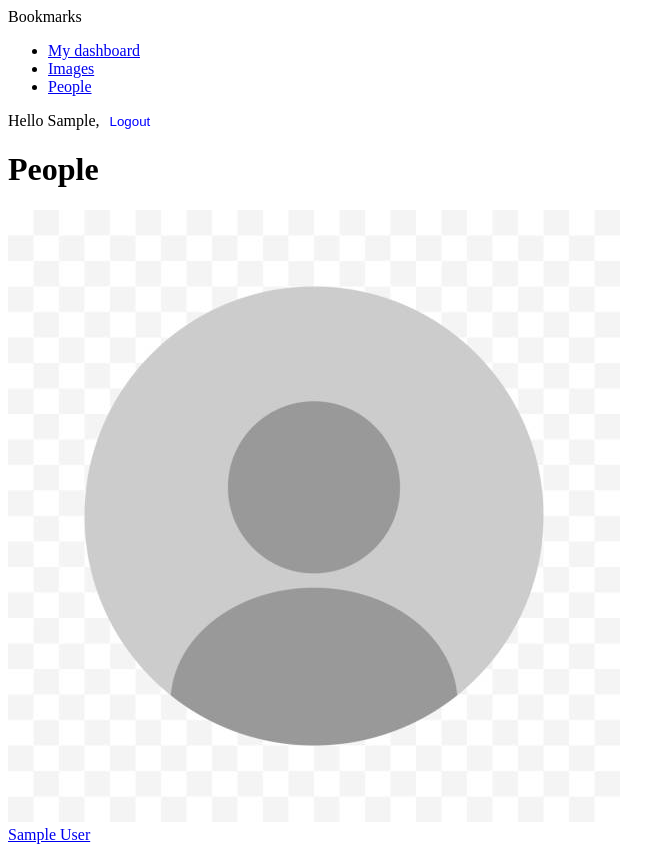
After one commit to asim-wecodethat/social-app, a Django app: page /account/users/ in a window 1280 px wide. The commit adds this page. Shown: the whole page, without its empty margins (0-655 px from the left). Run offline with Django 5.2, Linux system fonts and the light colour scheme; the visitor is signed in with stand-in values (Sample User, id 1); data comes from the database, SQL or seed files in the repository; some libraries are stand-ins or nearby versions.

Commit message:
Implement follow system with many-to-many relationships
- Created an intermediary model to manage user follows
- Developed list and detail views for user profiles

```diff
--- a/account/apps.py
+++ b/account/apps.py
@@ -4,3 +4,6 @@ from django.apps import AppConfig
 class AccountConfig(AppConfig):
     default_auto_field = "django.db.models.BigAutoField"
     name = "account"
+
+    def ready(self):
+        import account.signals  # noqa: F401
--- a/account/models.py
+++ b/account/models.py
@@ -1,4 +1,5 @@
 from django.conf import settings
+from django.contrib.auth import get_user_model
 from django.db import models
 
 
@@ -9,3 +10,28 @@ class Profile(models.Model):
 
     def __str__(self):
         return f"Profile for user {self.user.username}"
+
+
+class Contact(models.Model):
+    user_from = models.ForeignKey(
+        settings.AUTH_USER_MODEL, related_name="rel_from_set", on_delete=models.CASCADE
+    )
+    user_to = models.ForeignKey(
+        settings.AUTH_USER_MODEL, related_name="rel_to_set", on_delete=models.CASCADE
+    )
+    created = models.DateTimeField(auto_now_add=True, db_index=True)
+
+    class Meta:
+        ordering = ("-created",)
+
+    def __str__(self):
+        return f"{self.user_from} follows {self.user_to}"
+
+
+user_model = get_user_model()
+user_model.add_to_class(
+    "following",
+    models.ManyToManyField(
+        "self", through=Contact, related_name="followers", symmetrical=False
+    ),
+)
--- /dev/null
+++ b/account/signals.py
@@ -0,0 +1,18 @@
+from django.contrib.auth import get_user_model
+from django.db.models.signals import post_save
+from django.dispatch import receiver
+
+from .models import Profile
+
+User = get_user_model()
+
+
+@receiver(post_save, sender=User)
+def create_user_profile(sender, instance, created, **kwargs):
+    if created:
+        Profile.objects.create(user=instance)
+
+
+@receiver(post_save, sender=User)
+def save_user_profile(sender, instance, **kwargs):
+    instance.profile.save()
--- /dev/null
+++ b/account/templates/account/user/list.html
@@ -0,0 +1,26 @@
+{% extends "base.html" %}
+{% load thumbnail %}
+{% load static %}
+
+{% block title %}People{% endblock %}
+{% block content %}
+<h1>People</h1>
+<div id="people-list">
+    {% for user in users %}
+    <div class="user">
+        <a href="{{ user.get_absolute_url }}">
+            {% if user.profile and user.profile.photo %}
+                <img src="{% thumbnail user.profile.photo 180x180 %}">
+            {% else %}
+            <img src="{% static 'account/default_profile_image.jpg' %}">
+            {% endif %}
+        </a>
+        <div class="info">
+            <a href="{{ user.get_absolute_url }}" class="title">
+                {{ user.get_full_name }}
+            </a>
+        </div>
+    </div>
+    {% endfor %}
+</div>
+{% endblock %}
--- a/account/templates/base.html
+++ b/account/templates/base.html
@@ -17,7 +17,7 @@
               <a href="{% url 'images:list' %}">Images</a>
             </li>
             <li {% if section == "people" %}class="selected"{% endif %}>
-              <a href="#">People</a>
+              <a href="{% url 'user_list' %}">People</a>
             </li>
           </ul>
         {% endif %}
--- a/account/urls.py
+++ b/account/urls.py
@@ -37,4 +37,6 @@ urlpatterns = [
     ),
     path("register/", views.register, name="register"),
     path("edit/", views.edit, name="edit"),
+    path("users/", views.user_list, name="user_list"),
+    path("users/<username>/", views.user_detail, name="user_detail"),
 ]
--- a/account/views.py
+++ b/account/views.py
@@ -1,6 +1,7 @@
 from django.contrib import messages
 from django.contrib.auth.decorators import login_required
-from django.shortcuts import render
+from django.contrib.auth.models import User
+from django.shortcuts import get_object_or_404, render
 
 from .forms import ProfileEditForm, UserEditForm, UserRegistrationForm
 from .models import Profile
@@ -50,3 +51,19 @@ def edit(request):
             "profile_form": profile_form,
         },
     )
+
+
+@login_required
+def user_list(request):
+    users = User.objects.filter(is_active=True)
+    return render(
+        request, "account/user/list.html", {"section": "people", "users": users}
+    )
+
+
+@login_required
+def user_detail(request, username):
+    user = get_object_or_404(User, username=username, is_active=True)
+    return render(
+        request, "account/user/detail.html", {"section": "people", "user": user}
+    )
--- a/bookmarks/settings.py
+++ b/bookmarks/settings.py
@@ -13,6 +13,7 @@ https://docs.djangoproject.com/en/5.1/ref/settings/
 import os
 from pathlib import Path
 
+from django.urls import reverse_lazy
 from dotenv import load_dotenv
 
 load_dotenv()
@@ -157,3 +158,8 @@ LOGOUT_URL = "logout"
 EMAIL_BACKEND = "django.core.mail.backends.console.EmailBackend"
 
 THUMBNAIL_DEBUG = True
+
+
+ABSOLUTE_URL_OVERRIDES = {
+    "auth.user": lambda u: reverse_lazy("user_detail", args=[u.username])
+}
```
Also changed, not shown: account/templates/account/user/detail.html (added, +24 -0 lines), account/migrations/0002_contact.py (added), account/static/account/default_profile_image.jpg (added), media/users/2024/10/31/DP.jpg.180x180_q85.jpg (added).
